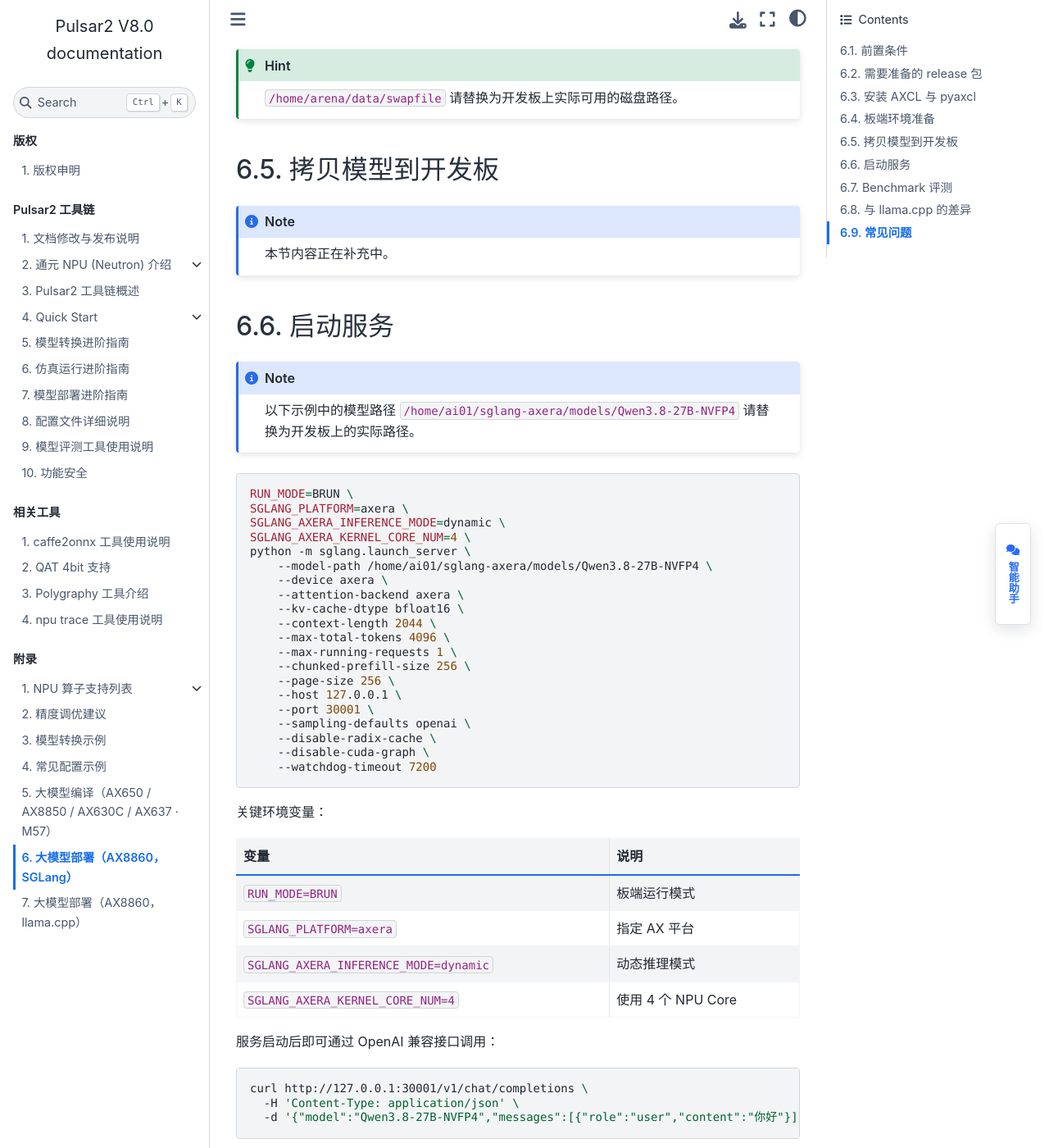
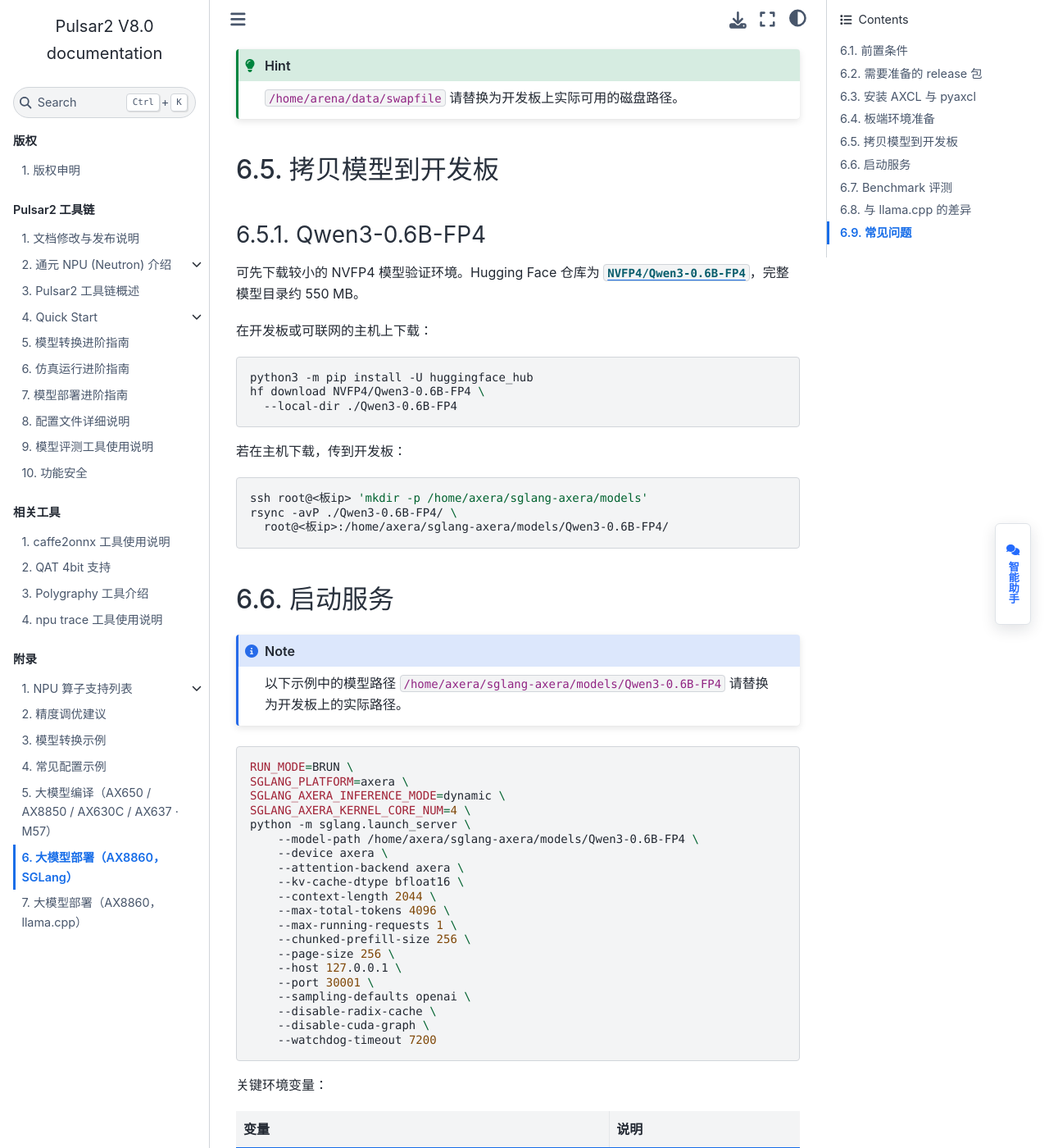
Before and after one commit to AXERA-TECH/pulsar2-docs, a Sphinx documentation site: the page built from source/appendix/llm_ax8860_sglang.md, in a window 1280 px wide and 1400 px high, scrolled down 2356 px. Shown: the whole window at 82% size. Built offline with Sphinx 7.4.7 and the Sphinx Book theme 1.1.4, drawn with Linux system fonts in a browser that asks for light colours; some of the changed text lies outside the part shown.

Commit message:
Revise documentation for Qwen3-0.6B-FP4 model setup
Updated model references and installation instructions for Qwen3-0.6B-FP4 in the development board documentation. Adjusted parameters for benchmarking and clarified model path usage.

````diff
--- a/source/appendix/llm_ax8860_sglang.md
+++ b/source/appendix/llm_ax8860_sglang.md
@@ -94,16 +94,30 @@ free -m   # Swap 行应看到约 16383
 
 ## 拷贝模型到开发板
 
-:::{note}
-本节内容正在补充中。
-:::
+### Qwen3-0.6B-FP4
 
-<!-- TODO: 27B 模型文件清单、scp/rsync 示例、板端存放目录 -->
+可先下载较小的 NVFP4 模型验证环境。Hugging Face 仓库为 [`NVFP4/Qwen3-0.6B-FP4`](https://huggingface.co/NVFP4/Qwen3-0.6B-FP4)，完整模型目录约 550 MB。
+
+在开发板或可联网的主机上下载：
+
+```shell
+python3 -m pip install -U huggingface_hub
+hf download NVFP4/Qwen3-0.6B-FP4 \
+  --local-dir ./Qwen3-0.6B-FP4
+```
+
+若在主机下载，传到开发板：
+
+```shell
+ssh root@<板ip> 'mkdir -p /home/axera/sglang-axera/models'
+rsync -avP ./Qwen3-0.6B-FP4/ \
+  root@<板ip>:/home/axera/sglang-axera/models/Qwen3-0.6B-FP4/
+```
 
 ## 启动服务
 
 ::: {note}
-以下示例中的模型路径 `/home/ai01/sglang-axera/models/Qwen3.8-27B-NVFP4` 请替换为开发板上的实际路径。
+以下示例中的模型路径 `/home/axera/sglang-axera/models/Qwen3-0.6B-FP4` 请替换为开发板上的实际路径。
 :::
 
 ```shell
@@ -112,7 +126,7 @@ SGLANG_PLATFORM=axera \
 SGLANG_AXERA_INFERENCE_MODE=dynamic \
 SGLANG_AXERA_KERNEL_CORE_NUM=4 \
 python -m sglang.launch_server \
-    --model-path /home/ai01/sglang-axera/models/Qwen3.8-27B-NVFP4 \
+    --model-path /home/axera/sglang-axera/models/Qwen3-0.6B-FP4 \
     --device axera \
     --attention-backend axera \
     --kv-cache-dtype bfloat16 \
@@ -143,11 +157,11 @@ python -m sglang.launch_server \
 ```shell
 curl http://127.0.0.1:30001/v1/chat/completions \
   -H 'Content-Type: application/json' \
-  -d '{"model":"Qwen3.8-27B-NVFP4","messages":[{"role":"user","content":"你好"}]}'
+  -d '{"model":"Qwen3-0.6B-FP4","messages":[{"role":"user","content":"你好"}]}'
 ```
 
 :::{hint}
-`model` 字段使用模型目录名（即 `--model-path` 的最后一级），如示例中的 `Qwen3.8-27B-NVFP4`。
+`model` 字段使用模型目录名（即 `--model-path` 的最后一级），如示例中的 `Qwen3-0.6B-FP4`。
 :::
 
 ## Benchmark 评测
@@ -158,12 +172,14 @@ curl http://127.0.0.1:30001/v1/chat/completions \
 python3 -m sglang.bench_serving \
   --backend sglang \
   --host 127.0.0.1 --port 30001 \
-  --num-prompts 1 \
-  --model /home/ai01/sglang-axera/models/Qwen3.8-27B-NVFP4 \
+  --num-prompts 5 \
+  --model /home/axera/sglang-axera/models/Qwen3-0.6B-FP4 \
   --dataset-name random --random-range-ratio 1 \
-  --random-input-len 2048 --random-output-len 2048 \
+  --random-input-len 128 --random-output-len 128 \
   --max-concurrency 1
 ```
+
+上面的参数适合对 `Qwen3-0.6B-FP4` 做 smoke benchmark；测试较长上下文或持续吞吐时，再按目标场景调整输入和输出长度。
 
 评测结果重点看以下指标：
 
@@ -184,3 +200,7 @@ python3 -m sglang.bench_serving \
 ## 常见问题
 
 <!-- TODO -->
+
+- **设备初始化或 NPU 调用失败**：确认 AXCL 运行库已注册（`ldconfig -p | grep axcl_rt`）且 `slave_daemon` 正在运行（`ps aux | grep '[s]lave_daemon'`）。
+- **`torch_axera._C` 报 `undefined symbol: axclrtPeekAtLastError`**：板端 AXCL 运行库与当前 `torch_axera` wheel 不匹配或固件过旧，应检查并升级对应 AXCL release。
+- **`BRUN cache miss, compiling model`**：首次运行或修改输入 shape、context、page size 等参数时会触发编译；等待完成后，同一配置可复用缓存。
````
